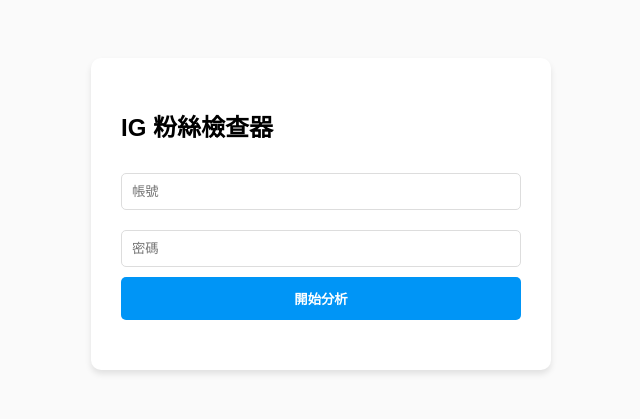
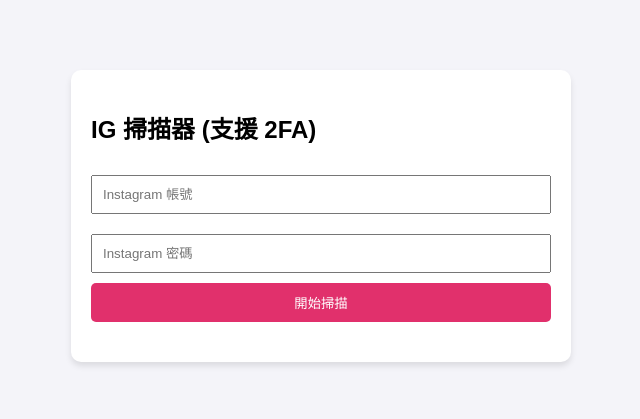
Before and after one commit to Abby1566/ig-unfollow-checker, a Flask app: page / in a window 1280 px wide. Shown: the top 419 px of the page, without its empty margins (319-959 px from the left). Run offline with Flask 3, Linux system fonts and the light colour scheme.

Commit message:
Update IG scanner layout and functionality

```diff
--- a/templates/index.html
+++ b/templates/index.html
@@ -1,39 +1,72 @@
 <!DOCTYPE html>
-<html>
+<html lang="zh-TW">
 <head>
-    <title>IG 檢查器</title>
+    <meta charset="UTF-8">
+    <meta name="viewport" content="width=device-width, initial-scale=1.0">
+    <title>IG 退追蹤檢測器 Pro</title>
     <style>
-        body { font-family: sans-serif; background: #fafafa; display: flex; justify-content: center; padding: 50px; }
-        .card { background: white; padding: 30px; border-radius: 10px; box-shadow: 0 4px 6px rgba(0,0,0,0.1); width: 400px; }
-        input { width: 100%; padding: 10px; margin: 10px 0; border: 1px solid #ddd; border-radius: 5px; box-sizing: border-box; }
-        button { width: 100%; padding: 12px; background: #0095f6; color: white; border: none; border-radius: 5px; cursor: pointer; font-weight: bold; }
-        #res { margin-top: 20px; font-size: 14px; white-space: pre-wrap; }
+        body { font-family: sans-serif; max-width: 500px; margin: 50px auto; padding: 20px; background: #f4f4f9; }
+        .card { background: white; padding: 20px; border-radius: 10px; box-shadow: 0 4px 6px rgba(0,0,0,0.1); }
+        input { width: 100%; padding: 10px; margin: 10px 0; box-sizing: border-box; }
+        button { width: 100%; padding: 10px; background: #e1306c; color: white; border: none; cursor: pointer; border-radius: 5px; }
+        #loading { display: none; color: #666; margin-top: 10px; text-align: center; }
+        #result { margin-top: 20px; white-space: pre-wrap; font-size: 14px; }
     </style>
 </head>
 <body>
     <div class="card">
-        <h2>IG 粉絲檢查器</h2>
-        <input type="text" id="u" placeholder="帳號">
-        <input type="password" id="p" placeholder="密碼">
-        <button onclick="check()">開始分析</button>
-        <div id="res"></div>
+        <h2>IG 掃描器 (支援 2FA)</h2>
+        <input type="text" id="username" placeholder="Instagram 帳號">
+        <input type="password" id="password" placeholder="Instagram 密碼">
+        <button onclick="startCheck()">開始掃描</button>
+        <div id="loading">正在連線新竹住宅代理，請稍候... (約 30-60 秒)</div>
+        <div id="result"></div>
     </div>
 
     <script>
-        async function check() {
-            const resDiv = document.getElementById('res');
-            resDiv.innerText = "掃描中，請稍候...";
-            const r = await fetch('/api/check', {
+        function startCheck() {
+            const user = document.getElementById('username').value;
+            const pass = document.getElementById('password').value;
+            if (!user || !pass) return alert("請輸入帳密");
+
+            document.getElementById('loading').style.display = 'block';
+            document.getElementById('result').innerText = '';
+
+            sendRequest(user, pass, null);
+        }
+
+        function sendRequest(user, pass, code) {
+            fetch('/api/check', {
                 method: 'POST',
-                headers: {'Content-Type': 'application/json'},
-                body: JSON.stringify({username: document.getElementById('u').value, password: document.getElementById('p').value})
+                headers: { 'Content-Type': 'application/json' },
+                body: JSON.stringify({ username: user, password: pass, verification_code: code })
+            })
+            .then(res => res.json())
+            .then(data => {
+                if (data.need_2fa) {
+                    const userCode = prompt("偵測到雙重驗證！請輸入手機收到的 6 位數代碼：");
+                    if (userCode) {
+                        sendRequest(user, pass, userCode); // 帶著驗證碼再跑一次
+                    } else {
+                        document.getElementById('loading').style.display = 'none';
+                        alert("已取消驗證");
+                    }
+                } else if (data.success) {
+                    document.getElementById('loading').style.display = 'none';
+                    let output = `✅ 掃描完成！\n`;
+                    output += `粉絲：${data.stats.followers_count} | 追蹤中：${data.stats.following_count}\n`;
+                    output += `❌ 退追蹤的人：${data.unfollowers.join(', ') || '無'}\n`;
+                    output += `✨ 新粉絲：${data.new_fans.join(', ') || '無'}`;
+                    document.getElementById('result').innerText = output;
+                } else {
+                    document.getElementById('loading').style.display = 'none';
+                    alert("失敗: " + data.message);
+                }
+            })
+            .catch(err => {
+                document.getElementById('loading').style.display = 'none';
+                alert("伺服器連線超時，請重試。");
             });
-            const data = await r.json();
-            if(data.success) {
-                resDiv.innerText = `粉絲: ${data.stats.followers}\n追蹤中: ${data.stats.following}\n\n⚠️ 沒回關你的人:\n${data.not_following_back.join(', ')}\n\n📉 誰退追你了:\n${data.lost_followers.join(', ') || '無變動'}`;
-            } else {
-                resDiv.innerText = "錯誤: " + data.error;
-            }
         }
     </script>
 </body>
```
